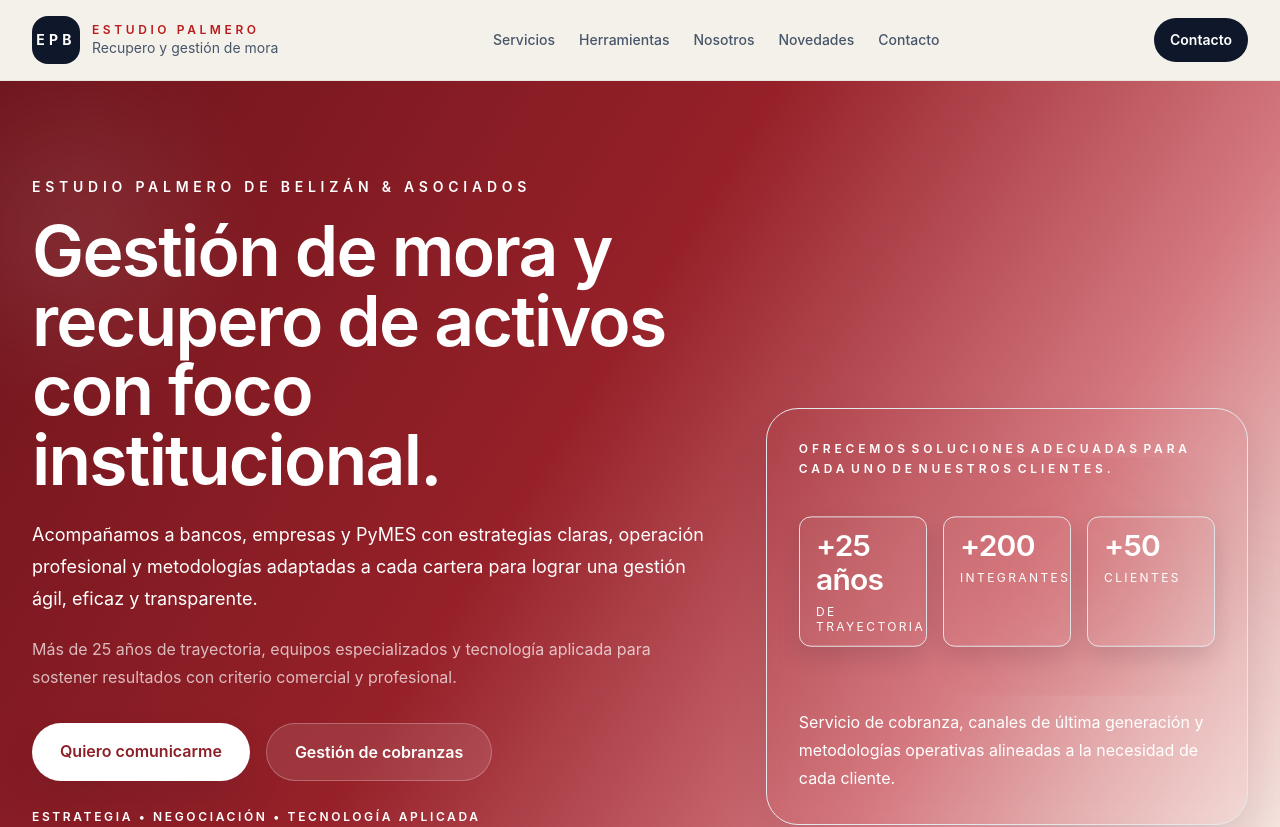
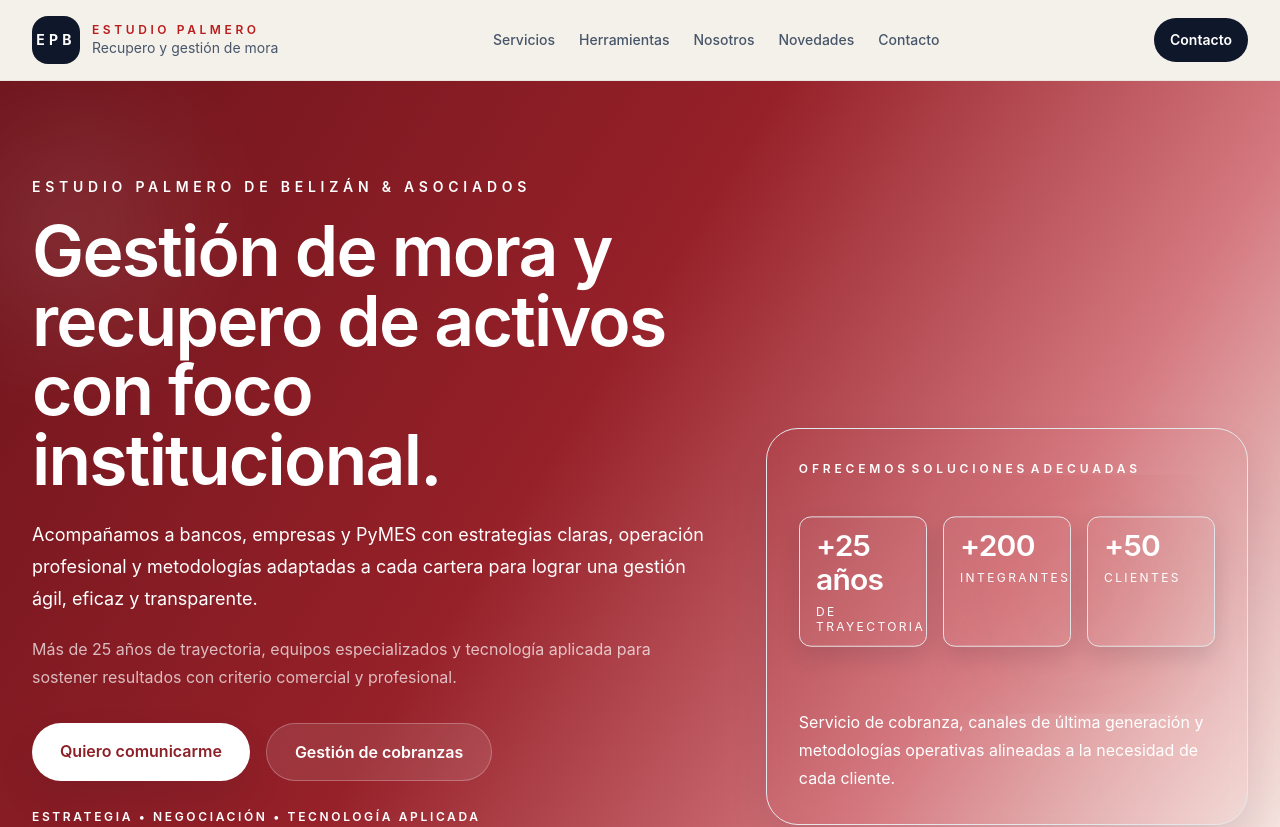
Before and after one commit to Skullby/EPB, a React (Vite) app: page / in a window 1280 px wide. Shown: the top 827 px of the page. Built offline with nearby package versions, Linux system fonts and the light colour scheme.

Commit message:
feat(epb): extend hero typing loop readability

```diff
--- a/src/App.tsx
+++ b/src/App.tsx
@@ -37,13 +37,19 @@
   const [visibleHeroRightWords, setVisibleHeroRightWords] = useState(1)
 
   useEffect(() => {
-    if (visibleHeroRightWords >= heroRightCopyWords.length) return
+    if (visibleHeroRightWords < heroRightCopyWords.length) {
+      const timer = window.setTimeout(() => {
+        setVisibleHeroRightWords((current) => Math.min(current + 1, heroRightCopyWords.length))
+      }, 180)
 
-    const timer = window.setTimeout(() => {
-      setVisibleHeroRightWords((current) => Math.min(current + 1, heroRightCopyWords.length))
-    }, 100)
+      return () => window.clearTimeout(timer)
+    }
 
-    return () => window.clearTimeout(timer)
+    const holdTimer = window.setTimeout(() => {
+      setVisibleHeroRightWords(1)
+    }, 4800)
+
+    return () => window.clearTimeout(holdTimer)
   }, [visibleHeroRightWords, heroRightCopyWords.length])
 
   useEffect(() => {
--- a/src/index.css
+++ b/src/index.css
@@ -154,6 +154,30 @@
   animation-duration: 0.18s;
 }
 
+.type-word-sm:nth-child(1) {
+  animation-delay: 0s;
+}
+
+.type-word-sm:nth-child(2) {
+  animation-delay: 0.08s;
+}
+
+.type-word-sm:nth-child(3) {
+  animation-delay: 0.16s;
+}
+
+.type-word-sm:nth-child(4) {
+  animation-delay: 0.24s;
+}
+
+.type-word-sm:nth-child(5) {
+  animation-delay: 0.32s;
+}
+
+.type-word-sm:nth-child(6) {
+  animation-delay: 0.4s;
+}
+
 .type-cursor {
   display: inline-block;
   margin-left: 0.08em;
```
